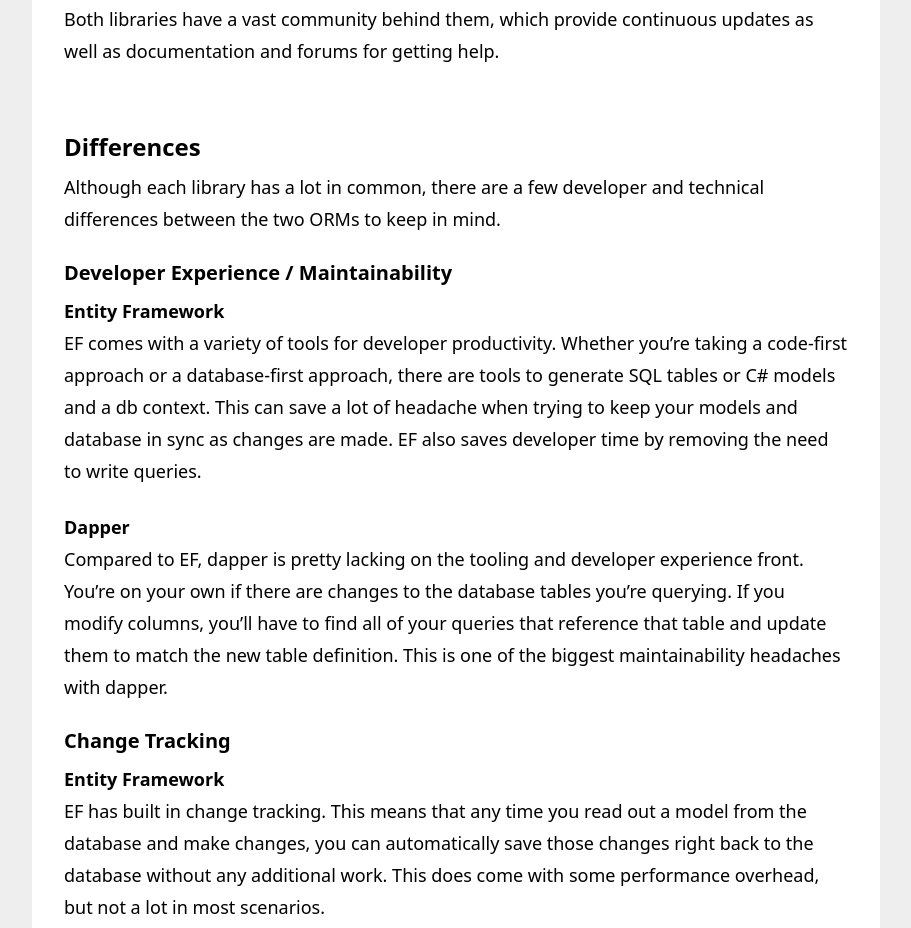
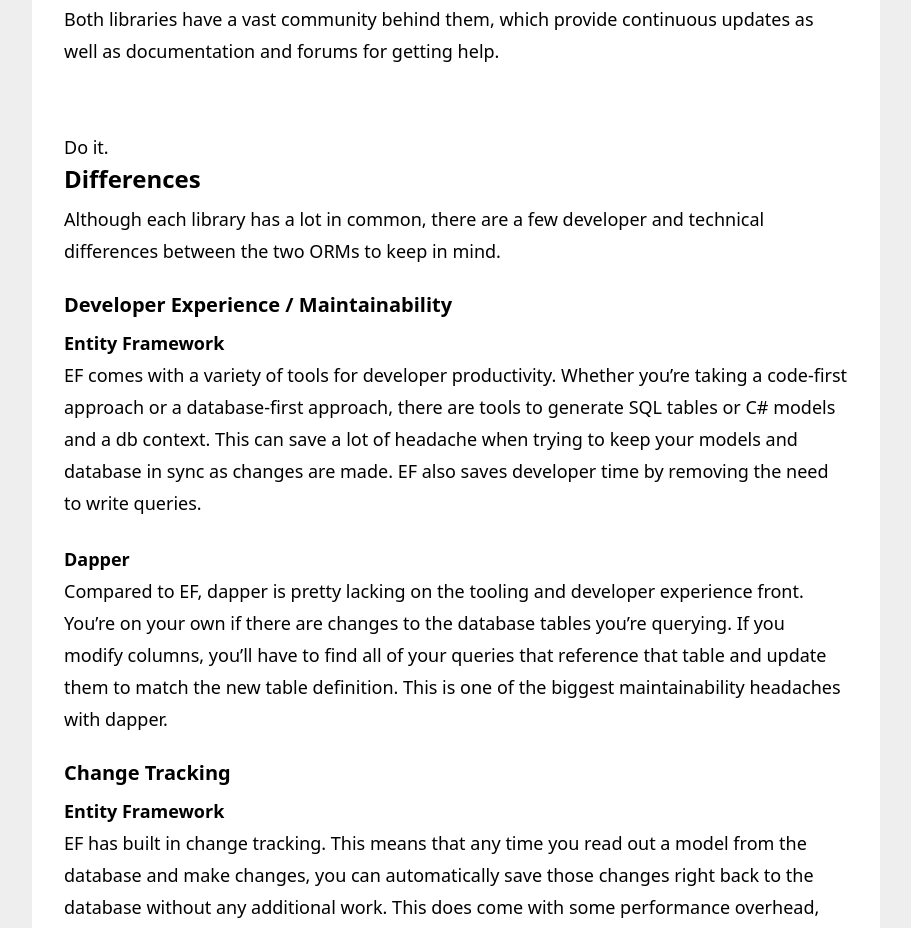
Before and after one commit to IsaacASmith/isaacasmith.github.io, a Nuxt app in the folder src/site/: page /blog/2022/entity-framework-vs-dapper in a window 1280 px wide. Shown: the part 1664-2592 px from the top of the page, without its empty margins (184-1095 px from the left). Built offline with nearby package versions, Linux system fonts and the light colour scheme; no server answers.

Commit message:
add initial affiliate component

```diff
--- /dev/null
+++ b/src/site/components/affiliate.vue
@@ -0,0 +1,16 @@
+<template>
+  <div>
+    <a :href="affiliate.link">Do it.</a>
+  </div>
+</template>
+
+<script>
+export default {
+  name: 'AffiliateThing',
+  data: () => ({
+    affiliate: {
+      link: 'https://savvycal.com/?via=isaac'
+    }
+  })
+}
+</script>
--- a/src/site/pages/blog/2022/entity-framework-vs-dapper.vue
+++ b/src/site/pages/blog/2022/entity-framework-vs-dapper.vue
@@ -67,6 +67,7 @@
         Both libraries have a vast community behind them, which provide
         continuous updates as well as documentation and forums for getting help.
       </p>
+      <Affiliate />
       <h2 id="differences" class="mb-2 text-2xl font-bold">Differences</h2>
       <p class="mb-6">
         Although each library has a lot in common, there are a few developer and
@@ -210,10 +211,11 @@
 
 <script>
 import PostLayout from '@/components/post-layout.vue'
+import Affiliate from '@/components/affiliate.vue'
 import blogDefinition from '~/plugins/blog-definition.js'
 
 export default {
-  components: { PostLayout },
+  components: { PostLayout, Affiliate },
   data: () => ({
     blogDefinition,
   }),
```
Also changed, not shown: 1 other file (tests, documents, lock files or other folders).
